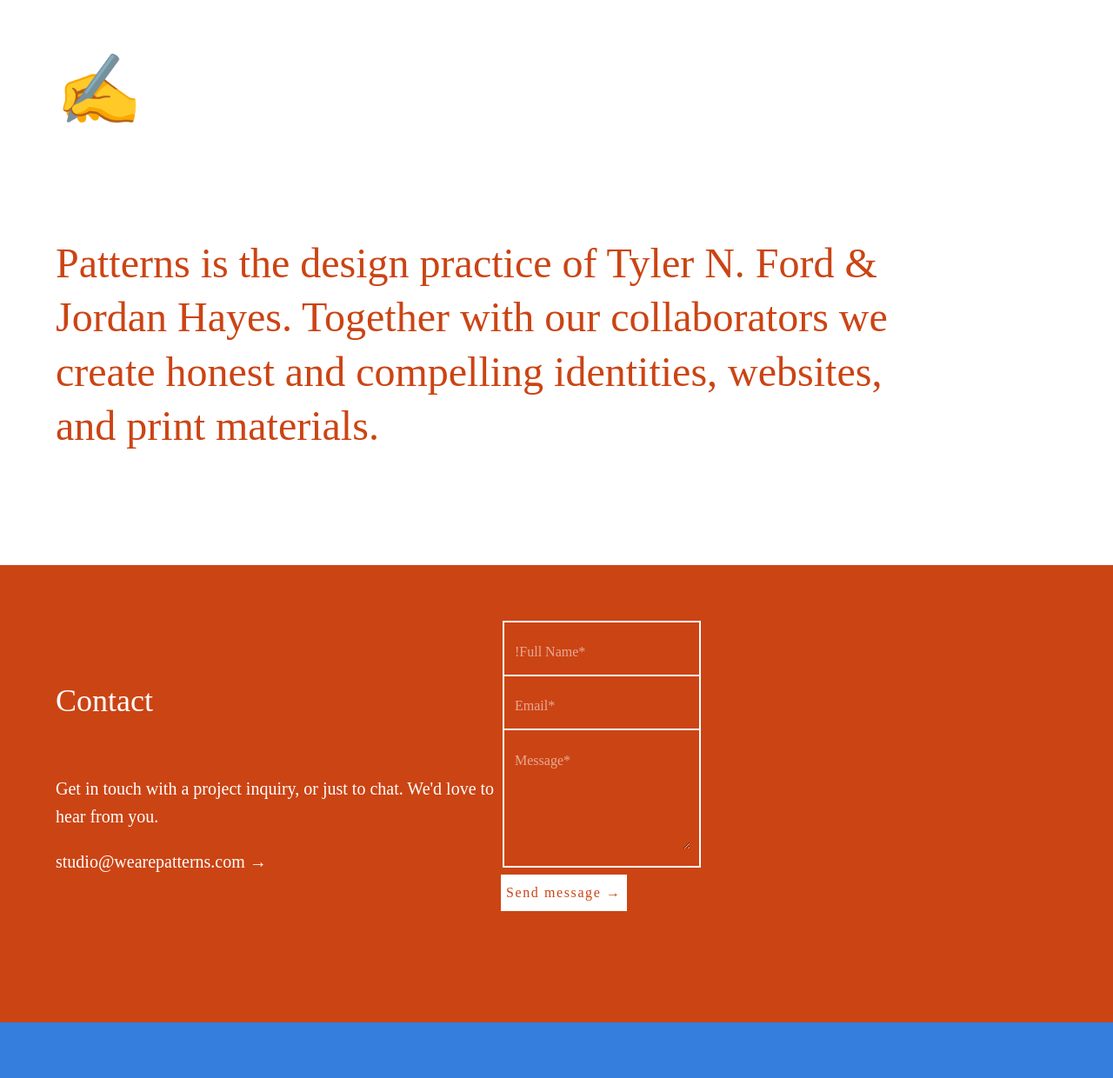
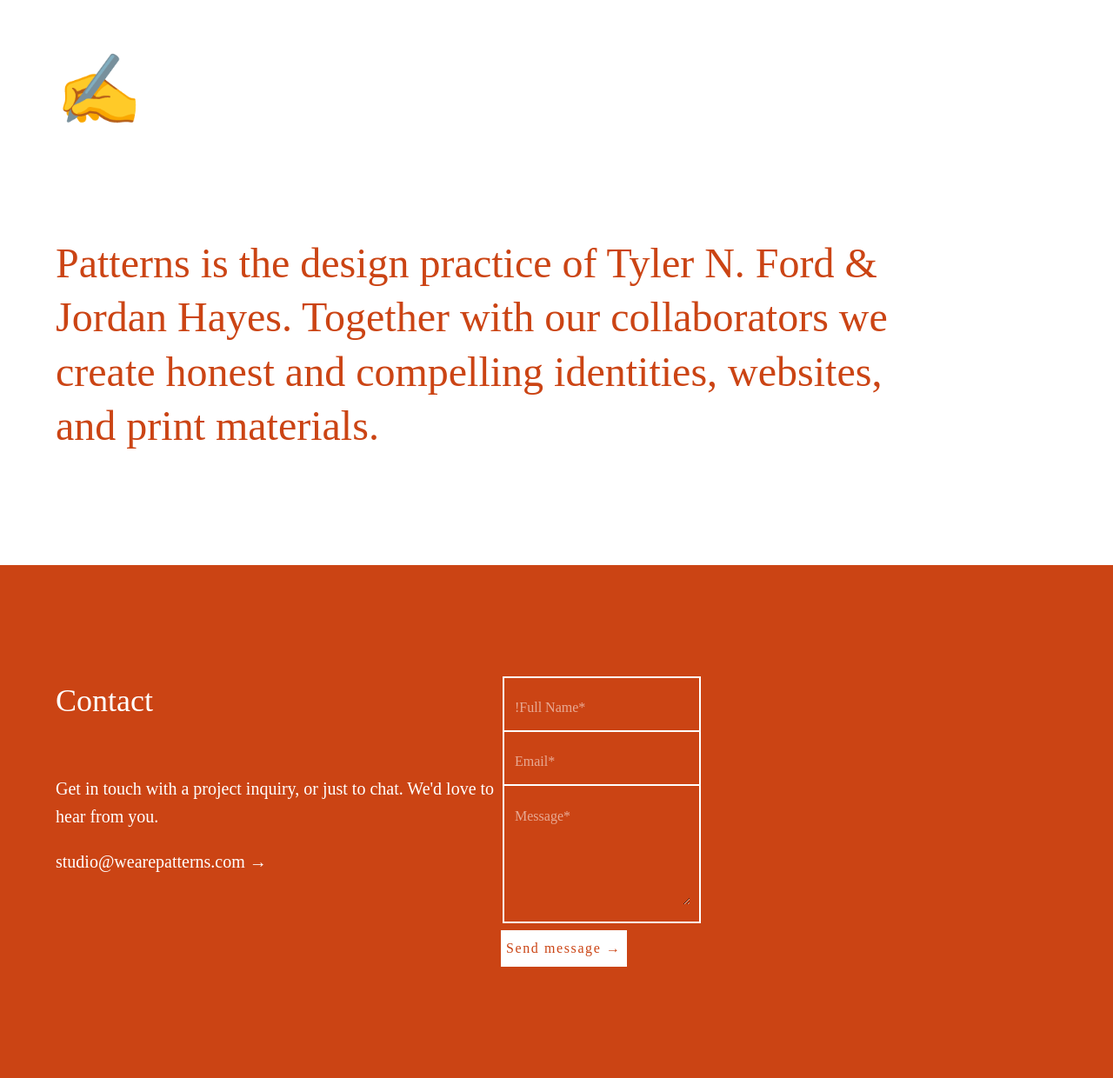
Before and after one commit to wearepatterns/wearepatterns.github.io, a Jekyll site: the page built from index.markdown, in a window 1280 px wide. Shown: the whole page at 87% size. Built offline with Jekyll 4.4.1, drawn with Linux system fonts in a browser that asks for light colours; before the commit the page ends 1176 px from its top, so only the background shows below that.

Commit message:
Update new.html

```diff
--- a/_layouts/new.html
+++ b/_layouts/new.html
@@ -40,7 +40,7 @@
                 <p class="fw3"><a class="link white" style="font-family:'source-code-pro';" hef="mailto:studio@wearepatterns.com">studio@wearepatterns.com</a> &#8594;</p>
             </div>
 
-            <form class="pt5-ns pt6-lmw6 f5" action="//formspree.io/tylernford@gmail.com" method="POST">
+            <form class="pt6-ns mw6 f5" action="//formspree.io/tylernford@gmail.com" method="POST">
                 <fieldset class="b--white bb-0">
                     <input class="input-reset bg-newred white pt3 w-100 bn" type="text" name="Name" placeholder="!Full Name*" validate-required>
                 </fieldset>
```
